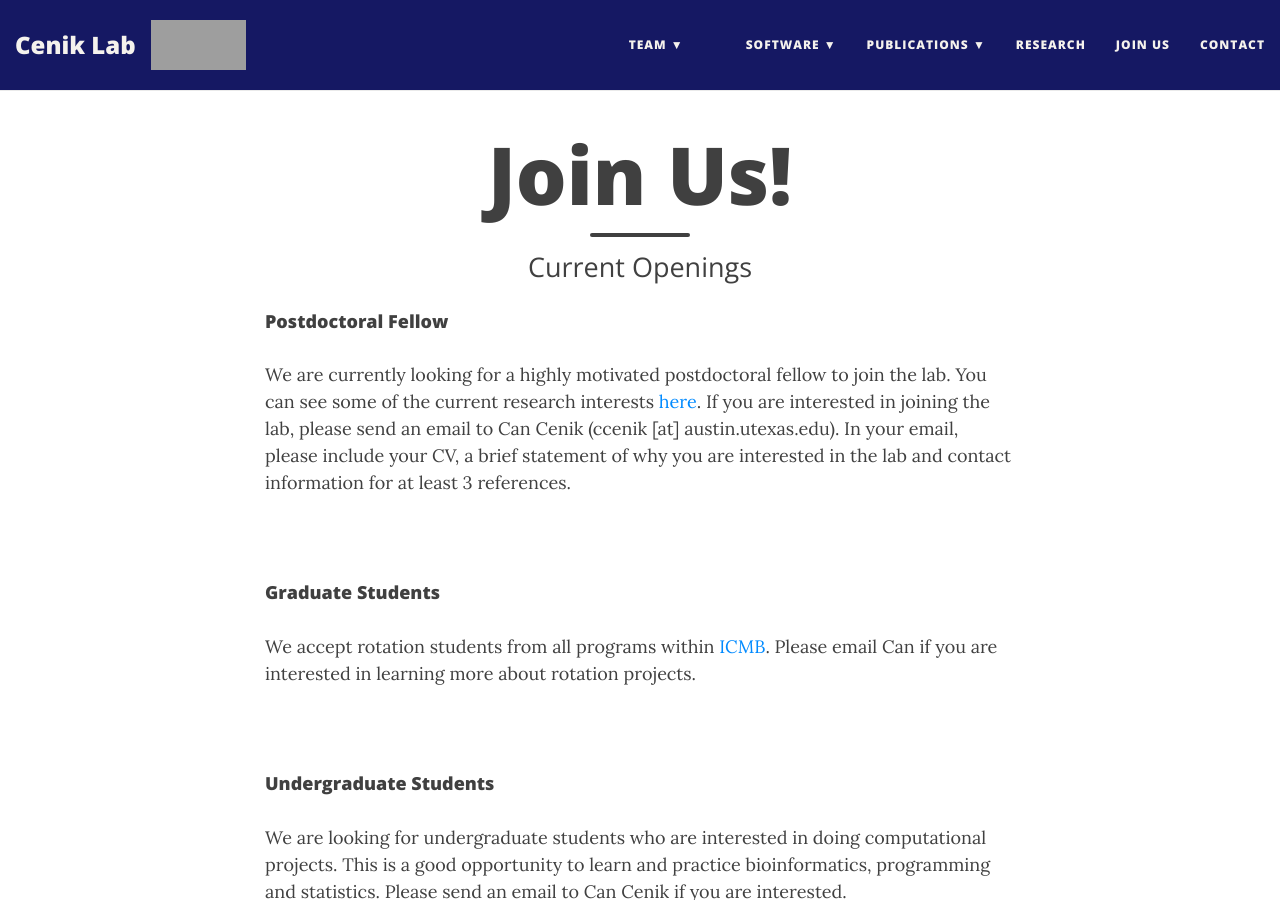
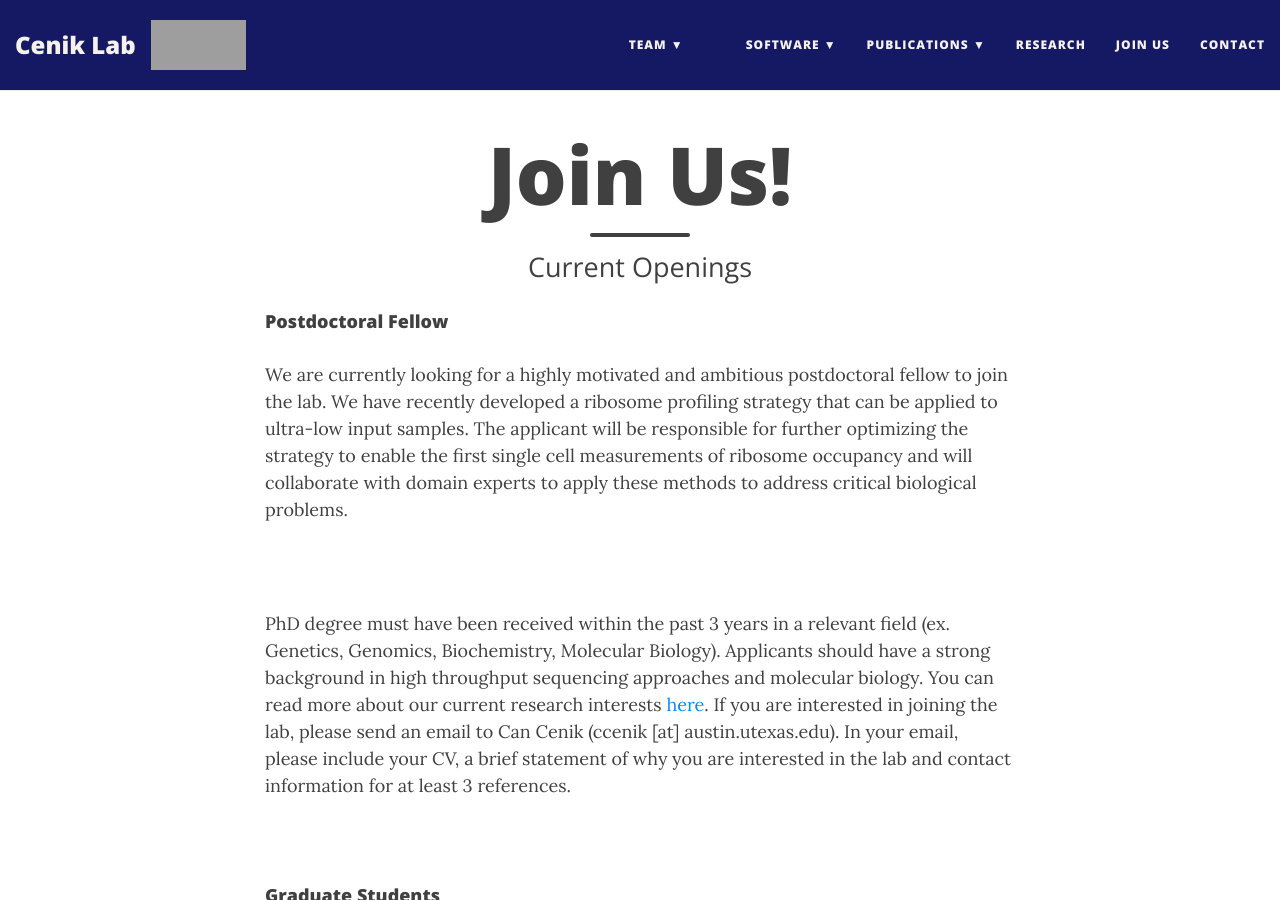
Before and after one commit to CenikLab/CenikLab.github.io, a Jekyll site: the page built from jobs.md, in a window 1280 px wide and 900 px high. Built offline with Jekyll 4.4.1, drawn with Linux system fonts in a browser that asks for light colours; nearby versions of some CDN libraries; grey boxes are pictures that could not be loaded.

Commit message:
Updated jobs page with more details on postdoc position

```diff
--- a/jobs.md
+++ b/jobs.md
@@ -6,7 +6,11 @@ subtitle: Current Openings
 
 #### Postdoctoral Fellow
 
-We are currently looking for a highly motivated postdoctoral fellow to join the lab. You can see some of the current research interests [here](/research). If you are interested in joining the lab, please send an email to Can Cenik (ccenik [at] austin.utexas.edu). In your email, please include your CV, a brief statement of why you are interested in the lab and contact information for at least 3 references.
+We are currently looking for a highly motivated and ambitious postdoctoral fellow to join the lab. We have recently developed a ribosome profiling strategy that can be applied to ultra-low input samples. The applicant will be responsible for further optimizing the strategy to enable the first single cell measurements of ribosome occupancy and will collaborate with domain experts to apply these methods to address critical biological problems.
+
+ &nbsp;
+
+PhD degree must have been received within the past 3 years in a relevant field (ex. Genetics, Genomics, Biochemistry, Molecular Biology). Applicants should have a strong background in high throughput sequencing approaches and molecular biology. You can read more about our current research interests [here](/research). If you are interested in joining the lab, please send an email to Can Cenik (ccenik [at] austin.utexas.edu). In your email, please include your CV, a brief statement of why you are interested in the lab and contact information for at least 3 references.
 
 
  &nbsp;
```
